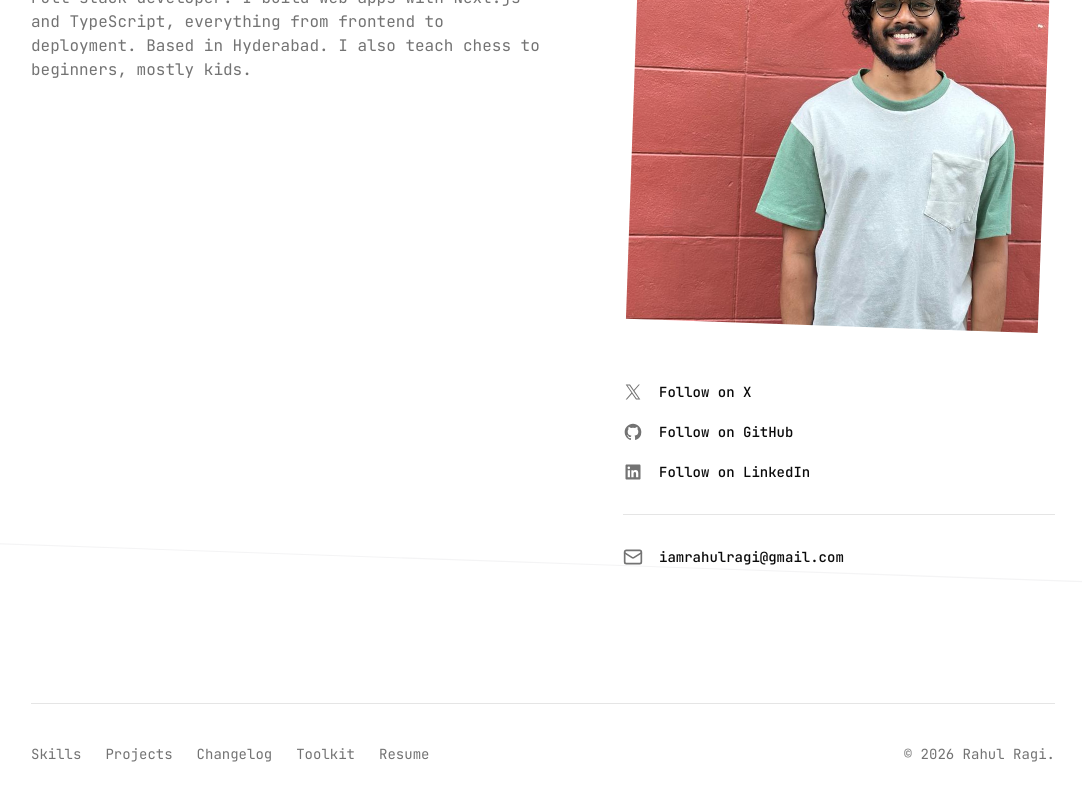
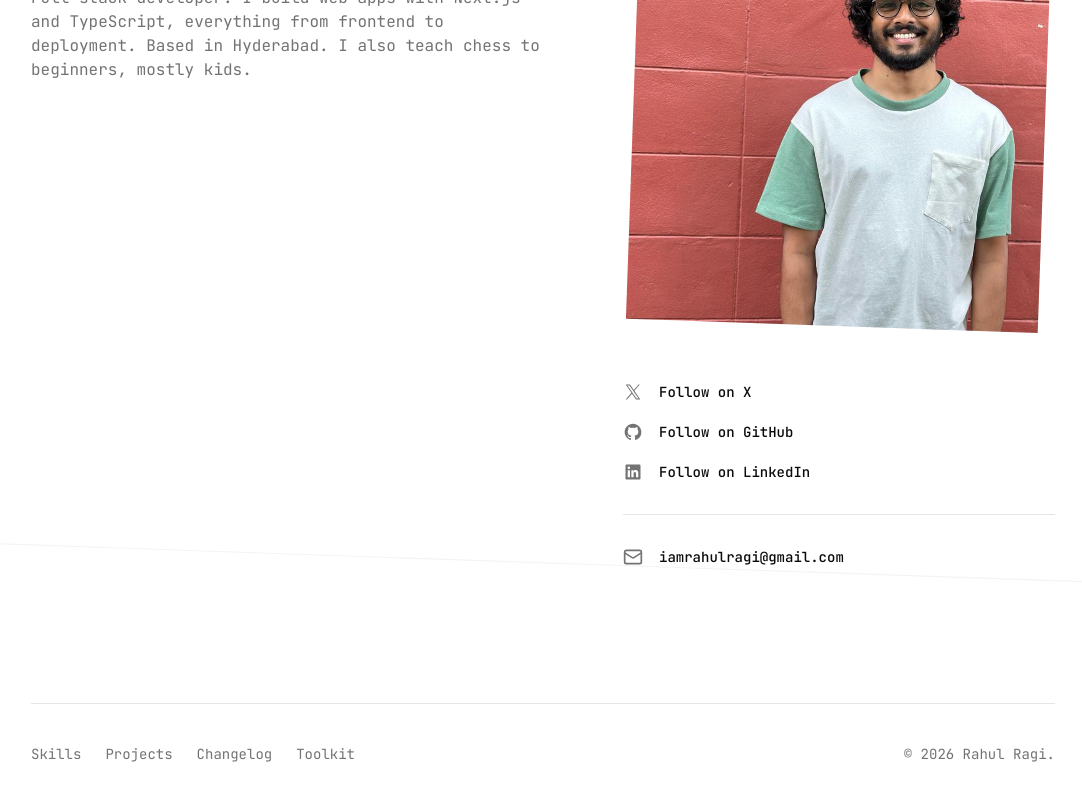
Before and after one commit to rahulragidev/personal-website-template, a Next.js app: page / in a window 1280 px wide. Shown: the part 278-1078 px from the top of the page, without its empty margins (97-1179 px from the left). Built offline with nearby package versions, Linux system fonts and the light colour scheme.

Commit message:
Comment out the Resume link in the footer for future consideration, maintaining existing navigation structure.

```diff
--- a/components/footer.tsx
+++ b/components/footer.tsx
@@ -31,7 +31,7 @@ export function Footer() {
 						<NavLink href="/projects">Projects</NavLink>
 						<NavLink href="/changelog">Changelog</NavLink>
 						<NavLink href="/toolkit">Toolkit</NavLink>
-						<NavLink href="/resume">Resume</NavLink>
+						{/* <NavLink href="/resume">Resume</NavLink> */}
 					</nav>
 					<p className="text-nav text-muted-foreground">
 						&copy; {new Date().getFullYear()} {siteConfig.name}.
```
